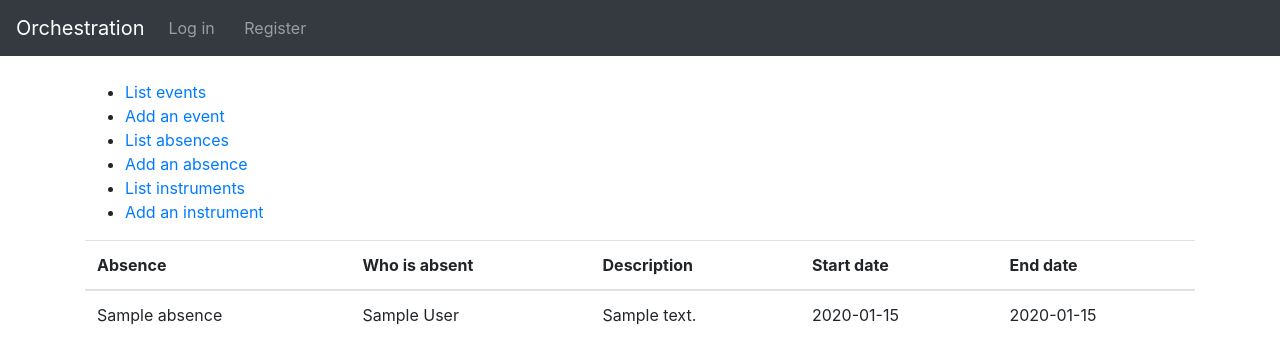
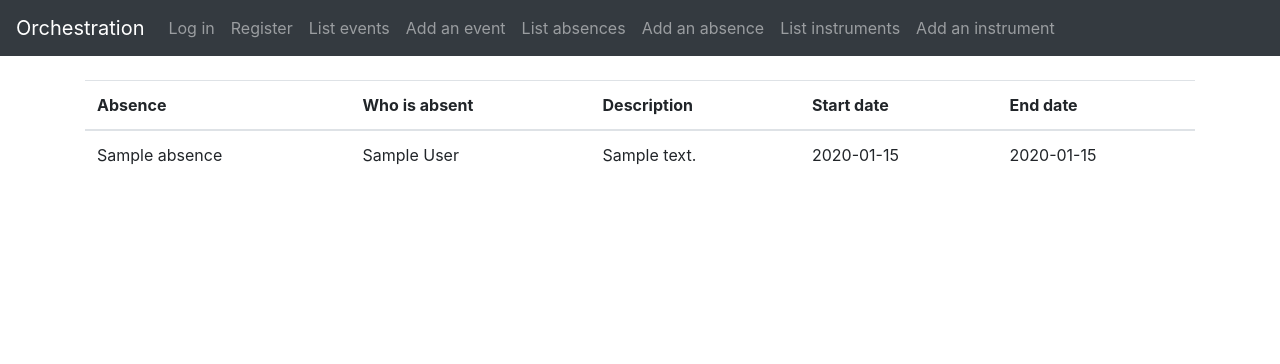
Before and after one commit to Robustic/Orchestime, a Flask app: page /absence in a window 1280 px wide. Shown: the top 364 px of the page. Run offline with Flask 2, Linux system fonts and the light colour scheme; tables that the repository leaves empty hold one stand-in row (values such as "Sample post"); some libraries are stand-ins or nearby versions.

Commit message:
Layout made beter

```diff
--- a/application/__init__.py
+++ b/application/__init__.py
@@ -9,8 +9,11 @@ from flask_sqlalchemy import SQLAlchemy
 
 import os
 
+print("initializing db")
+
 if os.environ.get("HEROKU"):
     app.config["SQLALCHEMY_DATABASE_URI"] = os.environ.get("DATABASE_URL")
+    print("HEROKU parameter ok")
 else:
     app.config["SQLALCHEMY_DATABASE_URI"] = "sqlite:///orchestime.db"
     app.config["SQLALCHEMY_ECHO"] = True
--- a/application/templates/layout.html
+++ b/application/templates/layout.html
@@ -3,35 +3,56 @@
 <head>
     <meta charset="utf-8">
     <title>Orchestime</title>
-    <link rel="stylesheet" href="https://stackpath.bootstrapcdn.com/bootstrap/4.4.1/css/bootstrap.min.css" integrity="sha384-Vkoo8x4CGsO3+Hhxv8T/Q5PaXtkKtu6ug5TOeNV6gBiFeWPGFN9MuhOf23Q9Ifjh" crossorigin="anonymous">
+    <link rel="stylesheet" href="https://stackpath.bootstrapcdn.com/bootstrap/4.4.1/css/bootstrap.min.css"
+          integrity="sha384-Vkoo8x4CGsO3+Hhxv8T/Q5PaXtkKtu6ug5TOeNV6gBiFeWPGFN9MuhOf23Q9Ifjh" crossorigin="anonymous">
 </head>
 
 <body>
 <nav class="navbar navbar-expand-md navbar-dark bg-dark mb-4">
     <a class="navbar-brand" href="#">Orchestration</a>
-      <button class="navbar-toggler" type="button" data-toggle="collapse" data-target="#navbarCollapse" aria-controls="navbarCollapse" aria-expanded="false" aria-label="Toggle navigation">
+    <button class="navbar-toggler" type="button" data-toggle="collapse" data-target="#navbarCollapse"
+            aria-controls="navbarCollapse" aria-expanded="false" aria-label="Toggle navigation">
         <span class="navbar-toggler-icon"></span>
     </button>
     <div class="collapse navbar-collapse" id="navbarCollapse">
         <ul class="navbar-nav mr-auto">
             {% if current_user.is_authenticated %}
             <li class="nav-item">
-              <a class="nav-link"> (Logged in as "{{ current_user.name }}") &nbsp;&nbsp;</a>
+                <a class="nav-link"> (Logged in as "{{ current_user.name }}")</a>
             </li>
             <li class="nav-item">
-              <a class="nav-link" href="{{ url_for('auth_logout') }}">Logout &nbsp;&nbsp;</a>
+                <a class="nav-link" href="{{ url_for('auth_logout') }}">Logout</a>
             </li>
             <li class="nav-item">
-              <a class="nav-link" href="{{ url_for('auth_view', auth_id=current_user.id) }}">Update name or instrument of the user &nbsp;&nbsp;</a>
+                <a class="nav-link" href="{{ url_for('auth_view', auth_id=current_user.id) }}">Update name or instrument
+                    of the user &nbsp;&nbsp;</a>
             </li>
             {% else %}
             <li class="nav-item">
-              <a class="nav-link" href="{{ url_for('auth_login') }}">Log in &nbsp;&nbsp;</a>
+                <a class="nav-link" href="{{ url_for('auth_login') }}">Log in</a>
             </li>
             <li class="nav-item">
-              <a class="nav-link" href="{{ url_for('auth_form') }}">Register &nbsp;&nbsp;</a>
+                <a class="nav-link" href="{{ url_for('auth_form') }}">Register</a>
             </li>
             {% endif %}
+            <li class="nav-item">
+                <a class="nav-link" href="{{ url_for('events_index') }}">List events</a>
+            </li>
+            <li class="nav-item">
+                <a class="nav-link" href="{{ url_for('events_form') }}">Add an event</a>
+            </li>
+            <li class="nav-item">
+                <a class="nav-link" href="{{ url_for('absences_index') }}">List absences</a>
+            </li>
+            <li class="nav-item">
+                <a class="nav-link" href="{{ url_for('absences_form') }}">Add an absence</a>
+            </li>
+            <li class="nav-item">
+                <a class="nav-link" href="{{ url_for('instruments_index') }}">List instruments</a>
+            </li>
+            <li class="nav-item">
+                <a class="nav-link" href="{{ url_for('instruments_form') }}">Add an instrument</a>
+            </li>
         </ul>
     </div>
 </nav>
@@ -45,15 +66,6 @@
       </ul>
       {% endif %}
     {% endwith %}
-
-      <ul>
-        <li><a href="{{ url_for('events_index') }}">List events</a></li>
-        <li><a href="{{ url_for('events_form') }}">Add an event</a></li>
-        <li><a href="{{ url_for('absences_index') }}">List absences</a></li>
-        <li><a href="{{ url_for('absences_form') }}">Add an absence</a></li>
-        <li><a href="{{ url_for('instruments_index') }}">List instruments</a></li>
-        <li><a href="{{ url_for('instruments_form') }}">Add an instrument</a></li>
-      </ul>
     {% block body %}
       <p>
           Content.
@@ -61,8 +73,14 @@
     {% endblock %}
 </main>
 
-    <script src="https://code.jquery.com/jquery-3.2.1.slim.min.js" integrity="sha384-KJ3o2DKtIkvYIK3UENzmM7KCkRr/rE9/Qpg6aAZGJwFDMVNA/GpGFF93hXpG5KkN" crossorigin="anonymous"></script>
-    <script src="https://cdnjs.cloudflare.com/ajax/libs/popper.js/1.12.9/umd/popper.min.js" integrity="sha384-ApNbgh9B+Y1QKtv3Rn7W3mgPxhU9K/ScQsAP7hUibX39j7fakFPskvXusvfa0b4Q" crossorigin="anonymous"></script>
-    <script src="https://maxcdn.bootstrapcdn.com/bootstrap/4.0.0/js/bootstrap.min.js" integrity="sha384-JZR6Spejh4U02d8jOt6vLEHfe/JQGiRRSQQxSfFWpi1MquVdAyjUar5+76PVCmYl" crossorigin="anonymous"></script>
+<script src="https://code.jquery.com/jquery-3.2.1.slim.min.js"
+        integrity="sha384-KJ3o2DKtIkvYIK3UENzmM7KCkRr/rE9/Qpg6aAZGJwFDMVNA/GpGFF93hXpG5KkN"
+        crossorigin="anonymous"></script>
+<script src="https://cdnjs.cloudflare.com/ajax/libs/popper.js/1.12.9/umd/popper.min.js"
+        integrity="sha384-ApNbgh9B+Y1QKtv3Rn7W3mgPxhU9K/ScQsAP7hUibX39j7fakFPskvXusvfa0b4Q"
+        crossorigin="anonymous"></script>
+<script src="https://maxcdn.bootstrapcdn.com/bootstrap/4.0.0/js/bootstrap.min.js"
+        integrity="sha384-JZR6Spejh4U02d8jOt6vLEHfe/JQGiRRSQQxSfFWpi1MquVdAyjUar5+76PVCmYl"
+        crossorigin="anonymous"></script>
 </body>
 </html>
```
Lines whose indentation alone changed are shown as unchanged.
